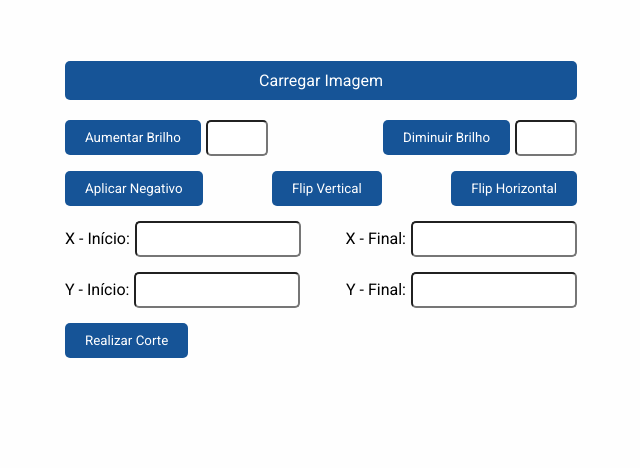
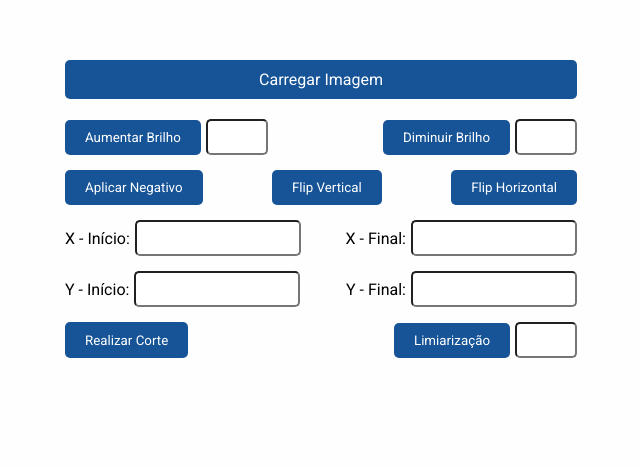
Before and after one commit to joaoatreto27/processamento-de-imagens, a plain HTML site: page index.html in a window 1280 px wide. Shown: the part 115-583 px from the top of the page, without its empty margins (319-959 px from the left). Drawn offline with Linux system fonts and the light colour scheme.

Commit message:
Adicionando função de limiarização

```diff
--- a/index.html
+++ b/index.html
@@ -40,6 +40,10 @@
                 <input type="number" id="end-col" min="0">
             </div>
             <button onclick="realizarCorte()" class="btn">Realizar Corte</button>
+            <div class="box-brilho">
+                <button onclick="limiarizacao()" class="btn">Limiarização</button>
+                <input type="number" id="limiar" min="0" max="255">
+            </div>
         </div>
 
         <div class="resultado">
--- a/script.js
+++ b/script.js
@@ -149,6 +149,29 @@ function realizarCorte() {
     desenharImagem(imageDataArray);
 }
 
+function limiarizacao() {
+    const limiar = parseInt(document.getElementById('limiar').value);
+    const largura = canvas.width;
+    const altura = canvas.height;
+    const imageData = contexto.getImageData(0, 0, largura, altura);
+    const dados = imageData.data;
+
+    if (isNaN(limiar) || limiar < 0 || limiar > 255) {
+        alert("Insira um valor válido (0 - 255).");
+        return;
+    }
+    for (let i = 0; i < dados.length; i += 4) {
+        const cinza = (dados[i] + dados[i + 1] + dados[i + 2]) / 3;
+
+        if (cinza < limiar) {
+            dados[i] = dados[i + 1] = dados[i + 2] = 0;
+        } else {
+            dados[i] = dados[i + 1] = dados[i + 2] = 255;
+        }
+    }
+    contexto.putImageData(imageData, 0, 0);
+}
+
 function desenharImagem(array) {
     const newImageData = contexto.createImageData(array[0].length, array.length);
     for (let y = 0; y < array.length; y++) {
```
